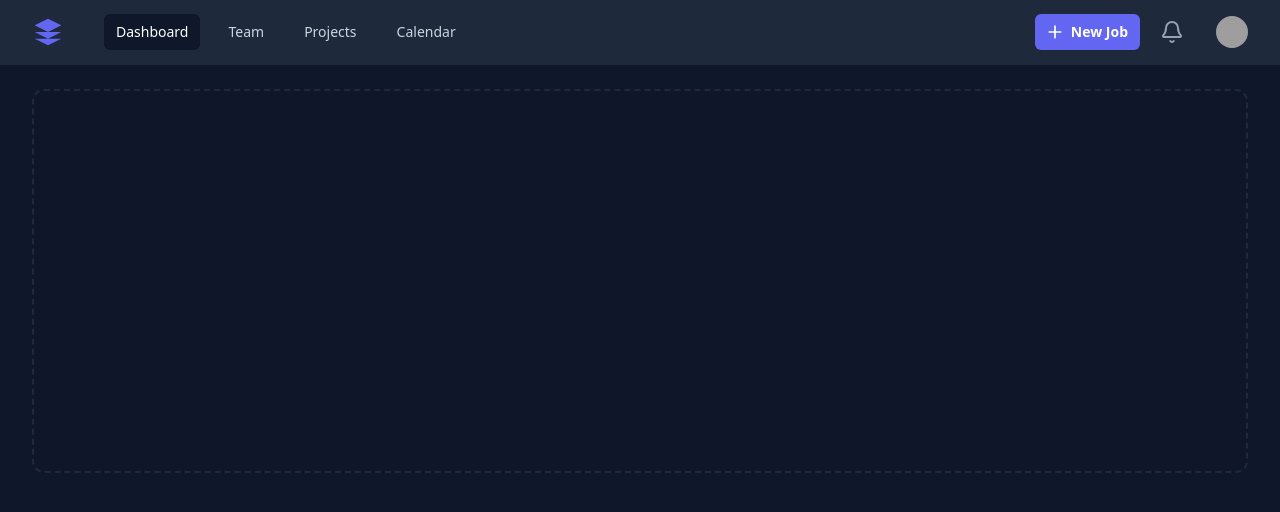
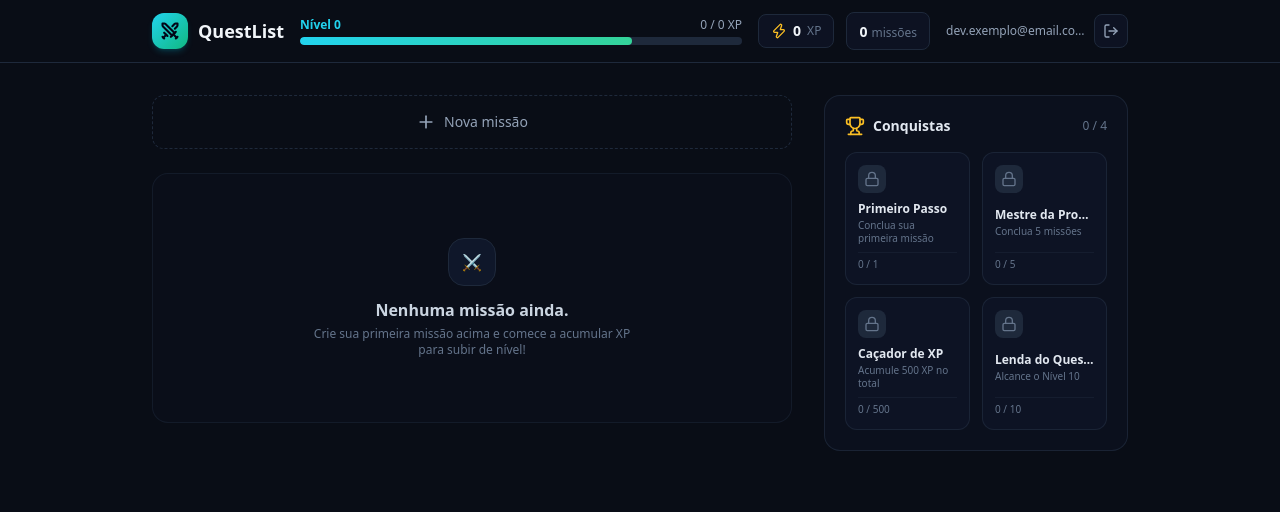
Before and after one commit to marcosilvadev22/to-do-list-full-stack, a React (Vite) app in the folder Frontend/: page / in a window 1280 px wide. Shown: the top 512 px of the page. Built offline with nearby package versions, Linux system fonts and the light colour scheme; grey boxes are pictures that could not be loaded.

Commit message:
novo design pro navbar e home.

```diff
--- /dev/null
+++ b/Frontend/src/App.css
@@ -0,0 +1,17 @@
+@tailwind base;
+@tailwind components;
+@tailwind utilities;
+
+@layer components {
+  /* [ESTILO]: Efeito de vidro (transparência + desfoque de fundo) */
+  .glass {
+    /* bg-slate-950 com 80% de opacidade (ou ajuste conforme sua necessidade) */
+    @apply bg-slate-950/80 backdrop-blur-sm;
+  }
+
+  /* [ESTILO]: Gradiente aplicado diretamente ao texto */
+  .text-gradient {
+    /* Mesmas cores do gradiente da logo/barra */
+    @apply bg-gradient-to-br from-cyan-400 to-emerald-500 bg-clip-text text-transparent;
+  }
+}
--- a/Frontend/src/components/Home.tsx
+++ b/Frontend/src/components/Home.tsx
@@ -1,8 +1,158 @@
-import Navbar from "./Navbar";
+import React, { useState } from 'react';
+import { Trophy, Lock, CheckCircle2, Plus } from 'lucide-react';
+import Navbar from '../components/Navbar'; // 🧭 Importação do componente separado
+
+// 🏆 Dados fictícios de conquistas
+const INITIAL_ACHIEVEMENTS = [
+  {
+    id: 1,
+    title: "Primeiro Passo",
+    description: "Conclua sua primeira missão",
+    progress: 0,
+    total: 1,
+    achieved: false,
+  },
+  {
+    id: 2,
+    title: "Mestre da Produtividade",
+    description: "Conclua 5 missões",
+    progress: 0,
+    total: 5,
+    achieved: false,
+  },
+  {
+    id: 3,
+    title: "Caçador de XP",
+    description: "Acumule 500 XP no total",
+    progress: 0,
+    total: 500,
+    achieved: false,
+  },
+  {
+    id: 4,
+    title: "Lenda do QuestList",
+    description: "Alcance o Nível 10",
+    progress: 0,
+    total: 10,
+    achieved: false,
+  },
+];
 
 export default function Home() {
-    return (
-        <div>
-            <Navbar />
-        </div>    )
+  const [missions, setMissions] = useState([]);
+  const [achievements, setAchievements] = useState(INITIAL_ACHIEVEMENTS);
+
+  // Dados do jogador
+  const level = 1;
+  const xpCurrent = 0;
+  const xpNeeded = 100;
+  const totalXp = 0;
+  const missionsCompleted = 0;
+  const userEmail = "dev.exemplo@email.com";
+
+  const completedAchievementsCount = achievements.filter(a => a.achieved).length;
+
+  return (
+    <div className="min-h-screen bg-[#090d16] text-slate-100 font-sans">
+
+      {/* 🧭 NAVBAR (Componente isolado) */}
+      <Navbar
+        level={level}
+        xpCurrent={xpCurrent}
+        xpNeeded={xpNeeded}
+        totalXp={totalXp}
+        missionsCompleted={missionsCompleted}
+        userEmail={userEmail}
+      />
+
+      {/* 📊 CONTEÚDO PRINCIPAL */}
+      <main className="max-w-5xl mx-auto px-4 sm:px-6 py-8 grid grid-cols-1 lg:grid-cols-3 gap-8">
+
+        {/* 📜 COLUNA DA ESQUERDA: MISSÕES */}
+        <section className="lg:col-span-2 flex flex-col gap-6">
+
+          <button className="w-full p-4 rounded-xl border border-dashed border-slate-800 hover:border-cyan-500/50 hover:bg-slate-900/40 flex items-center justify-center gap-2 text-slate-400 hover:text-cyan-400 transition group">
+            <Plus className="w-5 h-5 group-hover:scale-110 transition-transform" />
+            <span className="font-medium text-sm">Nova missão</span>
+          </button>
+
+          {missions.length === 0 ? (
+            <div className="flex flex-col items-center justify-center py-16 px-4 rounded-2xl bg-slate-900/20 border border-slate-800/50 text-center">
+              <div className="w-12 h-12 rounded-2xl bg-slate-900 border border-slate-800 flex items-center justify-center mb-3 text-slate-500">
+                ⚔️
+              </div>
+              <p className="font-semibold text-slate-300 mb-1">Nenhuma missão ainda.</p>
+              <p className="text-xs text-slate-500 max-w-xs">
+                Crie sua primeira missão acima e comece a acumular XP para subir de nível!
+              </p>
+            </div>
+          ) : (
+            <div className="flex flex-col gap-3">
+              {/* Lista de missões entra aqui */}
+            </div>
+          )}
+
+        </section>
+
+        {/* 🏆 COLUNA DA DIREITA: PAINEL DE CONQUISTAS */}
+        <aside className="lg:col-span-1">
+          <div className="p-5 rounded-2xl bg-slate-900/40 border border-slate-800/80">
+
+            <div className="flex items-center justify-between mb-4">
+              <div className="flex items-center gap-2">
+                <Trophy className="w-5 h-5 text-amber-400" />
+                <h2 className="font-bold text-slate-200 text-sm">Conquistas</h2>
+              </div>
+              <span className="text-xs text-slate-500 font-medium tabular-nums">
+                {completedAchievementsCount} / {achievements.length}
+              </span>
+            </div>
+
+            <div className="grid grid-cols-2 gap-3">
+              {achievements.map((item) => (
+                <div
+                  key={item.id}
+                  className={`p-3 rounded-xl border transition-all flex flex-col justify-between gap-2 ${
+                    item.achieved
+                      ? 'bg-amber-500/10 border-amber-500/30 text-amber-300'
+                      : 'bg-slate-900/60 border-slate-800/80 text-slate-400'
+                  }`}
+                >
+                  <div className="flex items-start justify-between">
+                    <div
+                      className={`w-7 h-7 rounded-lg flex items-center justify-center ${
+                        item.achieved ? 'bg-amber-500/20 text-amber-400' : 'bg-slate-800 text-slate-500'
+                      }`}
+                    >
+                      {item.achieved ? (
+                        <CheckCircle2 className="w-4 h-4" />
+                      ) : (
+                        <Lock className="w-4 h-4" />
+                      )}
+                    </div>
+                  </div>
+
+                  <div>
+                    <h3 className="text-xs font-semibold text-slate-200 truncate mb-0.5">
+                      {item.title}
+                    </h3>
+                    <p className="text-[10px] text-slate-500 line-clamp-2 leading-tight">
+                      {item.description}
+                    </p>
+                  </div>
+
+                  <div className="text-[10px] text-slate-500 font-medium tabular-nums pt-1 border-t border-slate-800/50">
+                    {item.progress} / {item.total}
+                  </div>
+                </div>
+              ))}
+            </div>
+
+          </div>
+        </aside>
+
+      </main>
+
+    </div>
+  );
 }
--- a/Frontend/src/components/Navbar.tsx
+++ b/Frontend/src/components/Navbar.tsx
@@ -1,104 +1,61 @@
-import { Bell, Plus } from 'lucide-react';
+import { LogOut, Swords, Zap } from 'lucide-react';
 
-export default function TopNavbar() {
-  const navigation = [
-    { name: 'Dashboard', href: '#', current: true },
-    { name: 'Team', href: '#', current: false },
-    { name: 'Projects', href: '#', current: false },
-    { name: 'Calendar', href: '#', current: false },
-  ];
+export default function Navbar() {
+  // Dados estáticos apenas para visualização do estilo
+  const level = 0;
+  const xpCurrent = 0;
+  const xpNeeded = 0;
+  const pctProgress = 75; // 75%
+  const totalXp = 0;
+  const missionsCompleted = 0;
+  const userEmail = "dev.exemplo@email.com";
 
   return (
-    // Fundo da página inteira (mais escuro)
-    <div className="min-h-screen bg-[#0f172a] font-sans">
-
-      {/* Barra de Navegação (um tom de azul um pouco mais claro que o fundo) */}
-      <nav className="bg-[#1e293b] border-b border-slate-800">
-        <div className="mx-auto max-w-7xl px-4 sm:px-6 lg:px-8">
-          <div className="flex h-16 items-center justify-between">
-
-            {/* Lado Esquerdo: Logo e Links */}
-            <div className="flex items-center">
-
-              {/* Logo */}
-              <div className="shrink-0">
-                <svg className="h-8 w-auto text-indigo-500" fill="currentColor" viewBox="0 0 24 24">
-                  <path d="M12 2L2 7l10 5 10-5-10-5zM2 17l10 5 10-5M2 12l10 5 10-5" />
-                </svg>
+    <header className="glass border-b border-slate-800 sticky top-0 z-30">
+      <div className="max-w-5xl mx-auto px-4 sm:px-6 py-3 flex items-center gap-4">
+        <div className="flex items-center gap-2.5 shrink-0">
+          <div className="w-9 h-9 rounded-xl bg-gradient-to-br from-cyan-400 to-emerald-500 flex items-center justify-center shadow-md shadow-cyan-500/20">
+            <Swords className="w-5 h-5 text-slate-950" strokeWidth={2.5} />
           </div>
-
-              {/* Links Principais */}
-              <div className="hidden md:block">
-                <div className="ml-10 flex items-baseline space-x-4">
-                  {navigation.map((item) => (
-                    <a
-                      key={item.name}
-                      href={item.href}
-                      className={`rounded-md px-3 py-2 text-sm font-medium transition-colors ${
-                        item.current
-                          ? 'bg-slate-900 text-white'
-                          : 'text-slate-300 hover:bg-slate-800 hover:text-white'
-                      }`}
-                      aria-current={item.current ? 'page' : undefined}
-                    >
-                      {item.name}
-                    </a>
-                  ))}
+          <span className="font-extrabold text-lg text-gradient hidden sm:block">QuestList</span>
+        </div>
+        <div className="flex-1 min-w-0">
+          <div className="flex items-center justify-between text-xs mb-1">
+            <span className="font-semibold text-cyan-400">Nível {level}</span>
+            <span className="text-slate-400 tabular-nums">
+              {xpCurrent} / {xpNeeded} XP
+            </span>
+          </div>
+          <div className="h-2 rounded-full bg-slate-800 overflow-hidden">
+            <div
+              className="h-full rounded-full bg-gradient-to-r from-cyan-400 to-emerald-400 transition-all duration-500"
+              style={{ width: `${pctProgress}%` }}
+            />
           </div>
         </div>
+        <div className="hidden sm:flex items-center gap-3 shrink-0">
+          <div className="flex items-center gap-1.5 px-3 py-1.5 rounded-lg bg-slate-900/60 border border-slate-800">
+            <Zap className="w-4 h-4 text-amber-400" />
+            <span className="text-sm font-bold tabular-nums">{totalXp}</span>
+            <span className="text-xs text-slate-500">XP</span>
           </div>
-
-            {/* Lado Direito: Botão, Sino de Notificação e Perfil */}
-            <div className="hidden md:block">
-              <div className="ml-4 flex items-center md:ml-6 gap-x-4">
-
-                {/* Botão "New Job" (Ação Rápida) */}
+          <div className="px-3 py-1.5 rounded-lg bg-slate-900/60 border border-slate-800">
+            <span className="text-sm font-bold tabular-nums">{missionsCompleted}</span>
+            <span className="text-xs text-slate-500 ml-1">missões</span>
+          </div>
+        </div>
+        <div className="flex items-center gap-2 shrink-0">
+          <span className="text-xs text-slate-400 hidden md:block max-w-[140px] truncate">
+            {userEmail}
+          </span>
           <button
-                  type="button"
-                  className="inline-flex items-center gap-x-1.5 rounded-md bg-indigo-500 px-3 py-2 text-sm font-semibold text-white shadow-sm hover:bg-indigo-400 focus-visible:outline focus-visible:outline-2 focus-visible:outline-offset-2 focus-visible:outline-indigo-500 transition-colors"
+            title="Sair"
+            className="p-2 rounded-lg bg-slate-900/60 border border-slate-800 text-slate-400 hover:text-rose-400 hover:border-rose-500/40 transition"
           >
-                  <Plus className="-ml-0.5 h-5 w-5" aria-hidden="true" />
-                  New Job
-                </button>
-
-                {/* Ícone de Notificação (Sino) */}
-                <button
-                  type="button"
-                  className="relative rounded-full bg-[#1e293b] p-1 text-slate-400 hover:text-white focus:outline-none focus:ring-2 focus:ring-white focus:ring-offset-2 focus:ring-offset-slate-800 transition-colors"
-                >
-                  <span className="sr-only">View notifications</span>
-                  <Bell className="h-6 w-6" aria-hidden="true" />
-                </button>
-
-                {/* Avatar do Usuário */}
-                <div className="relative ml-3">
-                  <div>
-                    <button className="relative flex max-w-xs items-center rounded-full bg-[#1e293b] text-sm focus:outline-none focus:ring-2 focus:ring-white focus:ring-offset-2 focus:ring-offset-slate-800">
-                      <span className="sr-only">Open user menu</span>
-                      <img
-                        className="h-8 w-8 rounded-full"
-                        src="https://images.unsplash.com/photo-1472099645785-5658abf4ff4e?ixlib=rb-1.2.1&ixid=eyJhcHBfaWQiOjEyMDd9&auto=format&fit=facearea&facepad=2&w=256&h=256&q=80"
-                        alt="Avatar do Usuário"
-                      />
+            <LogOut className="w-4 h-4" />
           </button>
         </div>
       </div>
-
-              </div>
-            </div>
-
-          </div>
-        </div>
-      </nav>
-
-      {/* Área de Conteúdo Principal */}
-      <main>
-        <div className="mx-auto max-w-7xl py-6 sm:px-6 lg:px-8">
-          {/* Placeholder tracejado igual ao do print */}
-          <div className="h-96 rounded-xl border-2 border-dashed border-slate-800 bg-slate-900/20"></div>
-        </div>
-      </main>
-
-    </div>
+    </header>
   );
 }
```
Also changed, not shown: 1 other file (tests, documents, lock files or other folders). Lines whose indentation alone changed are shown as unchanged.
